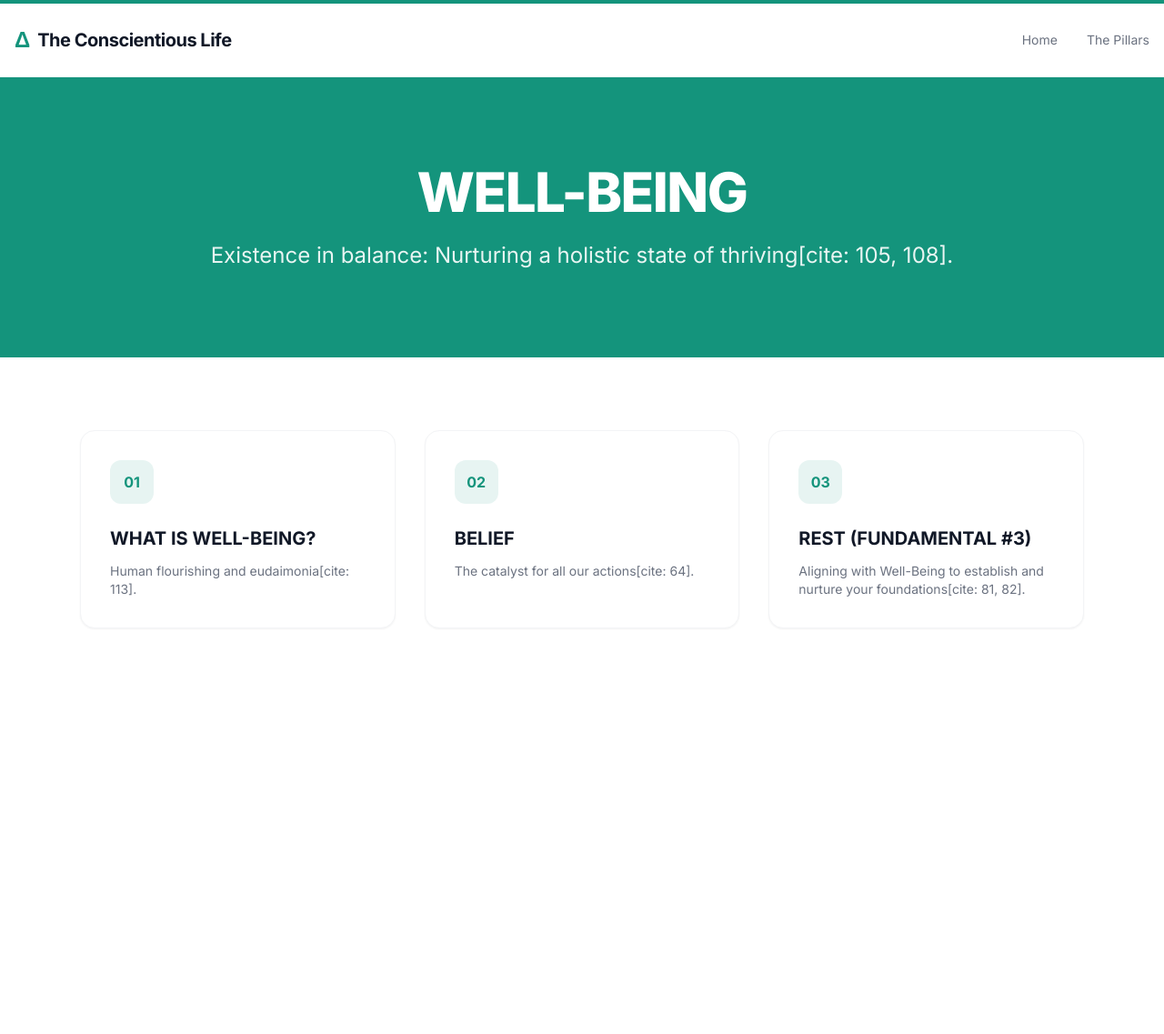
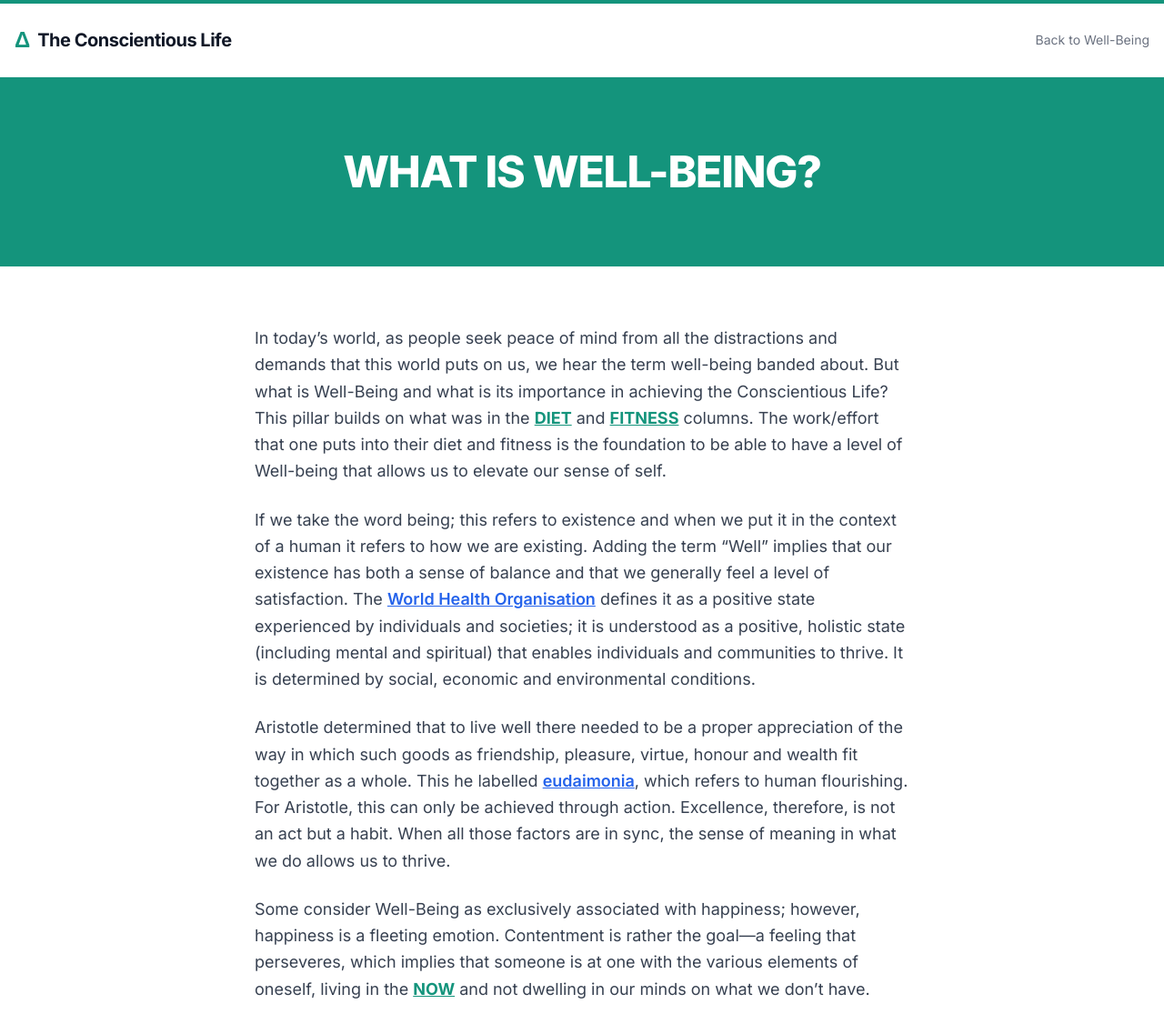
Before and after one commit to theconscientiouslife1-coder/TheCL, a Jekyll site: the page well-being.html, which Jekyll copies as it is, in a window 1280 px wide and 1166 px high. Shown: the top 1137 px of the window at 91% size. Built offline with Jekyll 4.4.1, drawn with Linux system fonts in a browser that asks for light colours; nearby versions of some CDN libraries.

Commit message:
Amendments to various articles

```diff
--- a/well-being.html
+++ b/well-being.html
@@ -3,7 +3,7 @@
 <head>
     <meta charset="UTF-8">
     <meta name="viewport" content="width=device-width, initial-scale=1.0">
-    <title>Well-Being - The Conscientious Life</title>
+    <title>What is Well-Being? - The Conscientious Life</title>
     <script src="https://cdn.tailwindcss.com?plugins=typography"></script>
     <link href="https://fonts.googleapis.com/css2?family=Inter:wght@400;600;700;800&display=swap" rel="stylesheet">
     <style>
@@ -19,46 +19,26 @@
                 <span class="text-2xl font-bold text-[#14947c]">Δ</span>
                 <span class="text-xl font-bold tracking-tight text-gray-900 group-hover:text-[#14947c] transition-colors">The Conscientious Life</span>
             </a>
-            <nav class="hidden md:flex space-x-8 text-sm font-medium">
-                <a href="index.html" class="text-gray-500 hover:text-[#14947c] transition-colors">Home</a>
-                <a href="pillars.html" class="text-gray-500 hover:text-[#14947c] transition-colors">The Pillars</a>
-            </nav>
+            <a href="well-being.html" class="text-sm font-medium text-gray-500 hover:text-[#14947c]">Back to Well-Being</a>
         </div>
     </header>
 
-    <section class="bg-[#14947c] py-24 text-white">
+    <section class="bg-[#14947c] py-20 text-white">
         <div class="max-w-4xl mx-auto px-6 text-center">
-            <h1 class="text-5xl md:text-6xl font-extrabold tracking-tight leading-tight uppercase mb-6">Well-Being</h1>
-            <p class="text-xl md:text-2xl text-white/90 leading-relaxed font-light">Existence in balance: Nurturing a holistic state of thriving[cite: 105, 108].</p>
+            <h1 class="text-4xl md:text-5xl font-extrabold tracking-tight leading-tight uppercase">What is Well-Being?</h1>
         </div>
     </section>
 
-    <main class="max-w-6xl mx-auto px-6 py-20 flex-grow">
-        <div class="grid md:grid-cols-3 gap-8">
-            <a href="what-is-wellbeing.html" class="group block p-8 bg-white border border-gray-100 rounded-2xl shadow-sm hover:shadow-xl transition-all">
-                <div class="w-12 h-12 bg-[#14947c]/10 rounded-xl flex items-center justify-center mb-6">
-                    <span class="text-[#14947c] font-bold">01</span>
-                </div>
-                <h3 class="text-xl font-bold text-gray-900 mb-3">WHAT IS WELL-BEING?</h3>
-                <p class="text-gray-500 text-sm">Human flourishing and eudaimonia[cite: 113].</p>
-            </a>
+    <main class="max-w-3xl mx-auto px-6 py-16 flex-grow">
+        <article class="prose prose-lg max-w-none text-gray-700 leading-relaxed">
+            <p>In today’s world, as people seek peace of mind from all the distractions and demands that this world puts on us, we hear the term well-being banded about. But what is Well-Being and what is its importance in achieving the Conscientious Life? This pillar builds on what was in the <a href="diet.html" class="text-[#14947c] font-bold underline uppercase">DIET</a> and <a href="fitness.html" class="text-[#14947c] font-bold underline uppercase">FITNESS</a> columns. The work/effort that one puts into their diet and fitness is the foundation to be able to have a level of Well-being that allows us to elevate our sense of self.</p>
 
-            <a href="belief.html" class="group block p-8 bg-white border border-gray-100 rounded-2xl shadow-sm hover:shadow-xl transition-all">
-                <div class="w-12 h-12 bg-[#14947c]/10 rounded-xl flex items-center justify-center mb-6">
-                    <span class="text-[#14947c] font-bold">02</span>
-                </div>
-                <h3 class="text-xl font-bold text-gray-900 mb-3">BELIEF</h3>
-                <p class="text-gray-500 text-sm">The catalyst for all our actions[cite: 64].</p>
-            </a>
+            <p>If we take the word being; this refers to existence and when we put it in the context of a human it refers to how we are existing. Adding the term “Well” implies that our existence has both a sense of balance and that we generally feel a level of satisfaction. The <a href="https://www.who.int/activities/promoting-well-being" target="_blank" class="text-blue-600 underline font-semibold">World Health Organisation</a> defines it as a positive state experienced by individuals and societies; it is understood as a positive, holistic state (including mental and spiritual) that enables individuals and communities to thrive. It is determined by social, economic and environmental conditions.</p>
 
-            <a href="rest.html" class="group block p-8 bg-white border border-gray-100 rounded-2xl shadow-sm hover:shadow-xl transition-all">
-                <div class="w-12 h-12 bg-[#14947c]/10 rounded-xl flex items-center justify-center mb-6">
-                    <span class="text-[#14947c] font-bold">03</span>
-                </div>
-                <h3 class="text-xl font-bold text-gray-900 mb-3 uppercase">Rest (Fundamental #3)</h3>
-                <p class="text-gray-500 text-sm">Aligning with Well-Being to establish and nurture your foundations[cite: 81, 82].</p>
-            </a>
-        </div>
+            <p>Aristotle determined that to live well there needed to be a proper appreciation of the way in which such goods as friendship, pleasure, virtue, honour and wealth fit together as a whole. This he labelled <a href="https://pmc.ncbi.nlm.nih.gov/articles/PMC4241375/" target="_blank" class="text-blue-600 underline font-semibold">eudaimonia</a>, which refers to human flourishing. For Aristotle, this can only be achieved through action. Excellence, therefore, is not an act but a habit. When all those factors are in sync, the sense of meaning in what we do allows us to thrive.</p>
+
+            <p>Some consider Well-Being as exclusively associated with happiness; however, happiness is a fleeting emotion. Contentment is rather the goal—a feeling that perseveres, which implies that someone is at one with the various elements of oneself, living in the <a href="now.html" class="text-[#14947c] font-bold underline uppercase">NOW</a> and not dwelling in our minds on what we don’t have.</p>
+        </article>
     </main>
 </body>
 </html>
```
Also changed, not shown: belief.html (+9 -21 lines), rest.html (+20 -5 lines).
